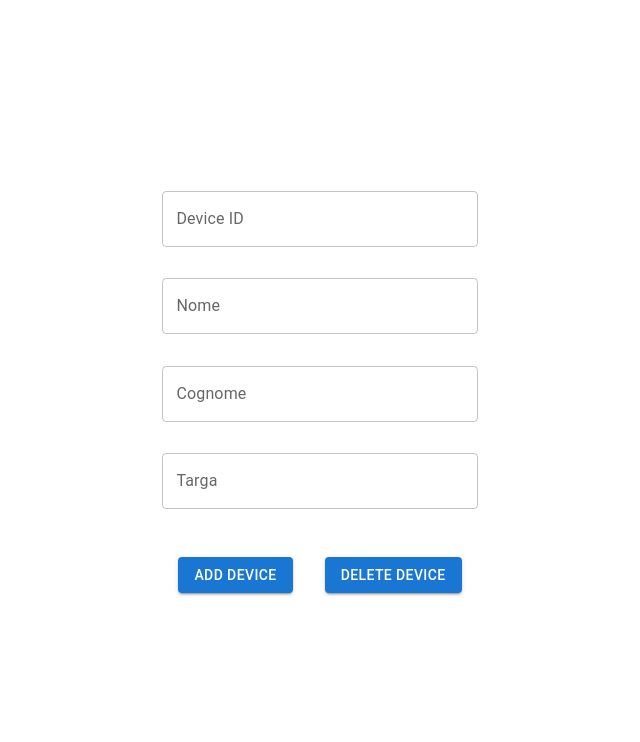
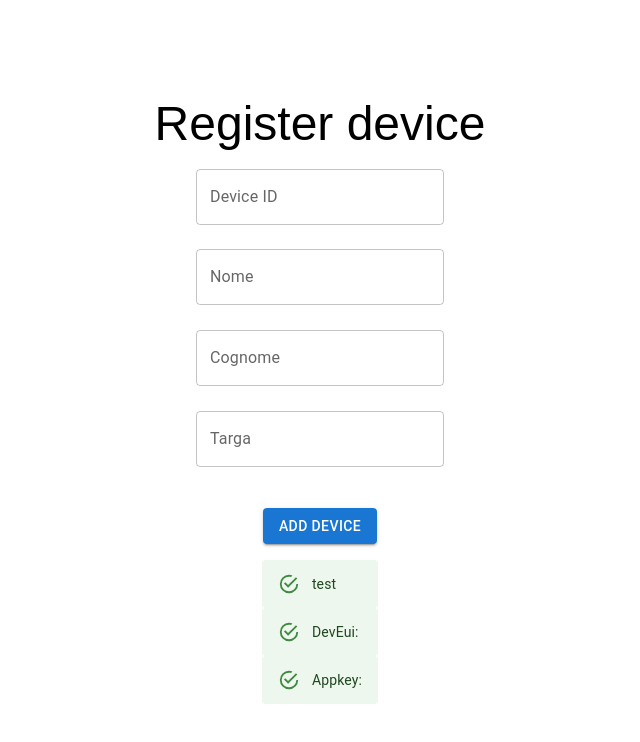
Before and after one commit to DefEnge/AntiTheftBoat, a React (Vite) app in the folder BoatManager/front-end/: page / in a window 1280 px wide. Shown: the top 742 px of the page, without its empty margins (320-960 px from the left). Built offline with nearby package versions, Linux system fonts and the light colour scheme.

Commit message:
Chore: removed delete function from managedevice

```diff
--- a/BoatManager/front-end/src/components/Wrapper/style.ts
+++ b/BoatManager/front-end/src/components/Wrapper/style.ts
@@ -34,8 +34,6 @@ export const ContentWrapper = styled('div')({
 	flexDirection: "column",
 	background: "",
 	position: "absolute",
-	//top: "50%",
-	//bottom: "50%",
 	width: "100%",
 	height: "0%",
 	justifyContent: "center",
@@ -45,8 +43,8 @@ export const ContentWrapper = styled('div')({
 
 export const FormWrapper = styled('div')({
 	display: "flex",
-	flexWrap: "wrap",
-	position: "absolute",
+	flexDirection: "column",
+	position: "",
 	alignItems: "center",
 	justifyContent: "space-around",
 	background: "white",
--- a/BoatManager/front-end/src/pages/ManagementPage/ManagementPage.tsx
+++ b/BoatManager/front-end/src/pages/ManagementPage/ManagementPage.tsx
@@ -1,5 +1,5 @@
 import React, { useState } from "react";
-import { Box, Button, TextField, Alert } from '@mui/material';
+import { Box, Button, TextField, Alert, colors, Typography } from '@mui/material';
 import axios from "axios";
 import { NavBar } from "../../components";
 import { ContentWrapper, FormWrapper } from "../../components/Wrapper/style";
@@ -14,24 +14,8 @@ const ManagementPage: React.FC = () => {
   const [message, setMessage] = useState<string>("");
 
   const handleAddDevice = async () => {
-    //try {
-    //  setDeviceId("");
-    //  setDevEui("");
-    //  setCognome("");
-    //  setNome("");
-    //  setAppKey("");
-    //  const response = await axios.get("http://127.0.0.1:5000/register/" + deviceId);
-    //  console.log(response.data)
-    //  setDeviceId(response.data.DeviceId);
-    //  setDevEui(response.data.DevEui);
-    //  setAppKey(response.data.AppKey);
-    //  setMessage("Device added successfully!");
-    //} catch (error) {
-    //  console.error("Error adding device", error);
-    //  setMessage("Error adding device.");
-    //}
     try {
-      setMessage(""); // Clear previous messages
+      setMessage("");
 
       const requestData = {
         deviceId,
@@ -55,27 +39,23 @@ const ManagementPage: React.FC = () => {
       console.error("Error adding device", error);
       setMessage("Error adding device.");
     }
-  };
-
-  const handleDeleteDevice = async () => {
-    try {
-      await axios.get("http://127.0.0.1:5000/delete/" + deviceId);
-      setDeviceId("");
-      setDevEui("");
-      setAppKey("");
-      setMessage("Device deleted successfully!");
-    } catch (error) {
-      console.error("Error deleting device", error);
-      setMessage("Error deleting device.");
-    }
+    setDeviceId("");
+    setCognome("");
+    setNome("");
+    setTarga("");
   };
 
   return (
     <>
-      <NavBar />
       <ContentWrapper>
+        <NavBar />
+
         <FormWrapper>
-          <Box component="form" sx={{ display: "flex", flexWrap: "wrap", flexDirection: "column" }}>
+          <Typography variant="h3" gutterBottom sx={{ color: "black", fontFamily: "sans-serif" }}>Register device</Typography>
+          <Box component="form" sx={{
+            display: "flex", flexWrap: "wrap", flexDirection: "column", justifyContent: "center",
+            alignItems: "center",
+          }}>
 
             <TextField
               label="Device ID"
@@ -105,24 +85,19 @@ const ManagementPage: React.FC = () => {
               label="Targa"
               placeholder="LV00000"
               value={targa}
-              onChange={(e) => setTarga(e.target.value)}
-              sx={{ paddingBottom: "10%" }}
-            />
-
-
-
-            <Box component="div" sx={{ display: " flex", flexWrap: "wrap", flexDirection: "row", justifyContent: "space-between", }}>
-              <Button variant="contained" sx={{ margin: "1rem" }} onClick={handleAddDevice} >Add device</Button>
-              <Button variant="contained" sx={{ margin: "1rem" }} onClick={handleDeleteDevice}>Delete device</Button>
-            </Box>
+              onChange={(e) => setTarga(e.target.value)} sx={{ paddingBottom: "10%" }} />
+          </Box>
+          <Box component="div" sx={{ display: " flex", flexWrap: "wrap", flexDirection: "row", justifyContent: "space-between", }}>
+            <Button variant="contained" sx={{ margin: "1rem" }} onClick={handleAddDevice} >Add device</Button>
           </Box>
         </FormWrapper>
-        <Box component="div" sx={{ background: "", display: " flex", flexWrap: "wrap", flexDirection: "inherit", justifyContent: "space-between", minHeight: "14rem", paddingTop: "20%" }}>
-          {message && <Alert>{message}</Alert>}
-          {devEui && <Alert>{"DevEui: " + devEui}</Alert>}
-          {appKey && <Alert>{"Appkey: " + appKey}</Alert>}
+        <Box component="div" sx={{ position: "relative", display: " flex", flexWrap: "wrap", flexDirection: "inherit", justifyContent: "space-between" }}>
+          {<Alert>{message}test</Alert>}
+          {<Alert>{"DevEui: " + devEui}</Alert>}
+          {<Alert>{"Appkey: " + appKey}</Alert>}
         </Box>
       </ContentWrapper>
+
     </>
   );
 };
```
